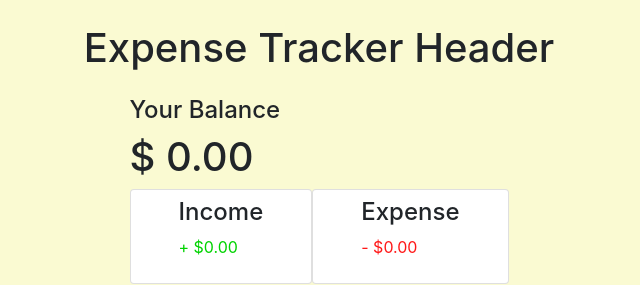
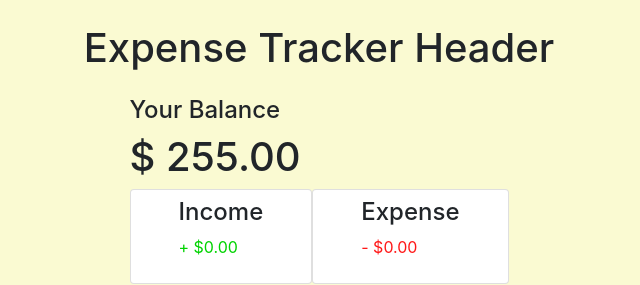
Before and after one commit to supuni9622/React-Expence-Tracker, a React (Create React App) app in the folder expence-tracker/: page / in a window 1280 px wide. Shown: the top 285 px of the page, without its empty margins (321-961 px from the left). Built offline with nearby package versions, Linux system fonts and the light colour scheme.

Commit message:
Total balance function created

```diff
--- a/expence-tracker/src/components/Balance.js
+++ b/expence-tracker/src/components/Balance.js
@@ -1,10 +1,17 @@
-import React from 'react'
+import React, {useContext} from 'react'
+import {GlobalContext} from '../context/GlobalState'
 
 const Balance = () => {
+    const {transactions} = useContext(GlobalContext)
+
+    const amounts = transactions.map(transaction => transaction.amount);
+    // Here we use reduce function in javascript
+    const total = amounts.reduce((acc, item) => (acc += item), 0).toFixed(2);
+
     return (
         <>
             <h4> Your Balance </h4>
-            <h1 id="balance"> $ 0.00 </h1>
+            <h1 id="balance"> $ {total} </h1>
         </>
     )
 }
```
